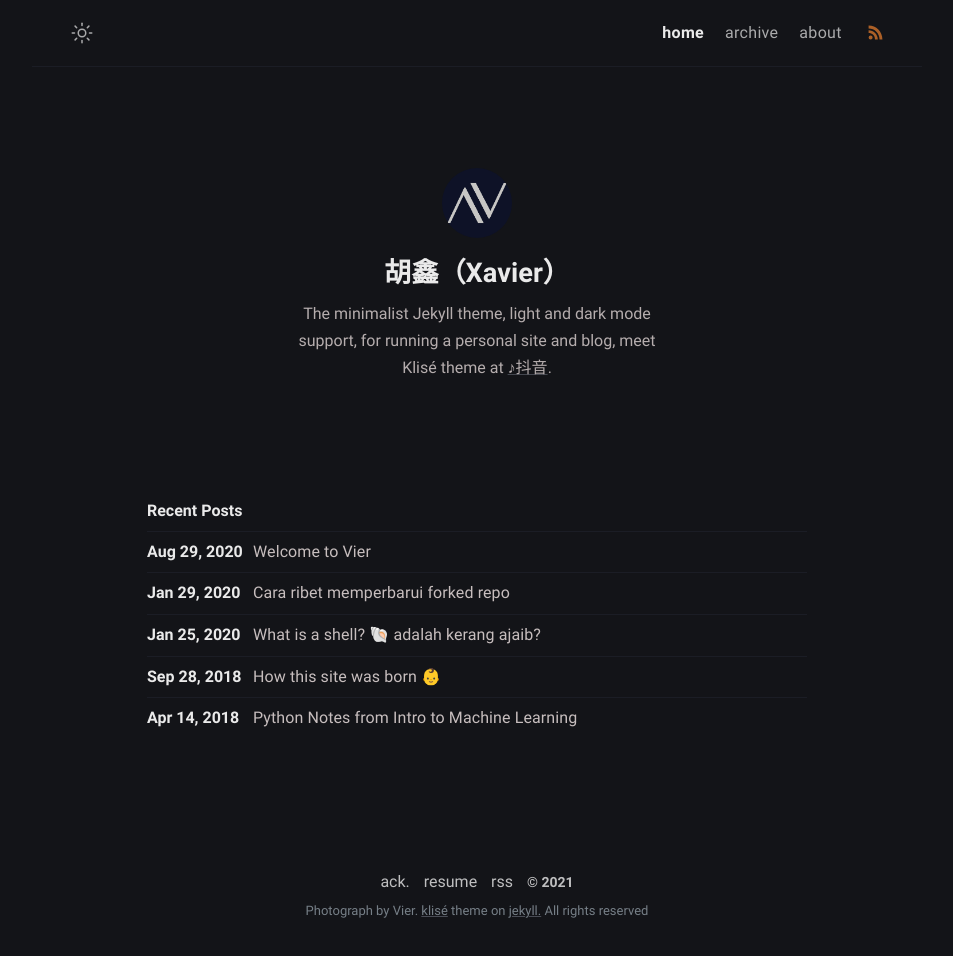
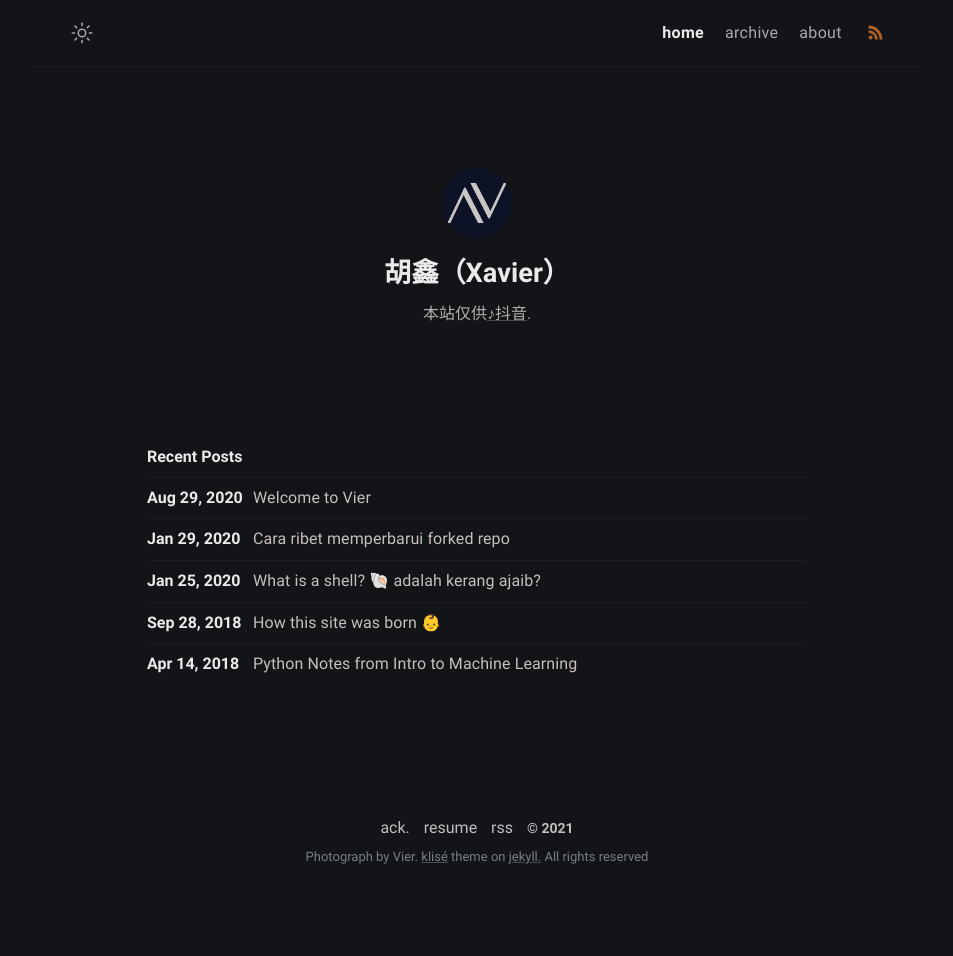
Before and after one commit to X-Vier/super-turmeric-17d7d, a Jekyll site: the page built from index.md, in a window 1280 px wide. Shown: the whole page, without its empty margins (163-1116 px from the left). Built offline with Jekyll 4.4.1, drawn with Linux system fonts in a browser that asks for light colours; after the commit the page ends 902 px from its top, so only the background shows below that.

Commit message:
_config.yml: updated bio in author

```diff
--- a/_config.yml
+++ b/_config.yml
@@ -11,9 +11,8 @@ mode: dark
 author:
   name: 胡鑫（Xavier）
   bio: >-
-    The minimalist Jekyll theme, light and dark mode support, for running a
-    personal site and blog,  meet Klisé theme at <a
-    href="https://v.douyin.com/ehnrTMB/" target="_blank" rel="noopener">♪抖音</a>.
+    本站仅供<a href="https://v.douyin.com/ehnrTMB/" target="_blank"
+    rel="noopener">♪抖音</a>.
   username: username
   github: x-vier
   twitter: twitter_username
```
